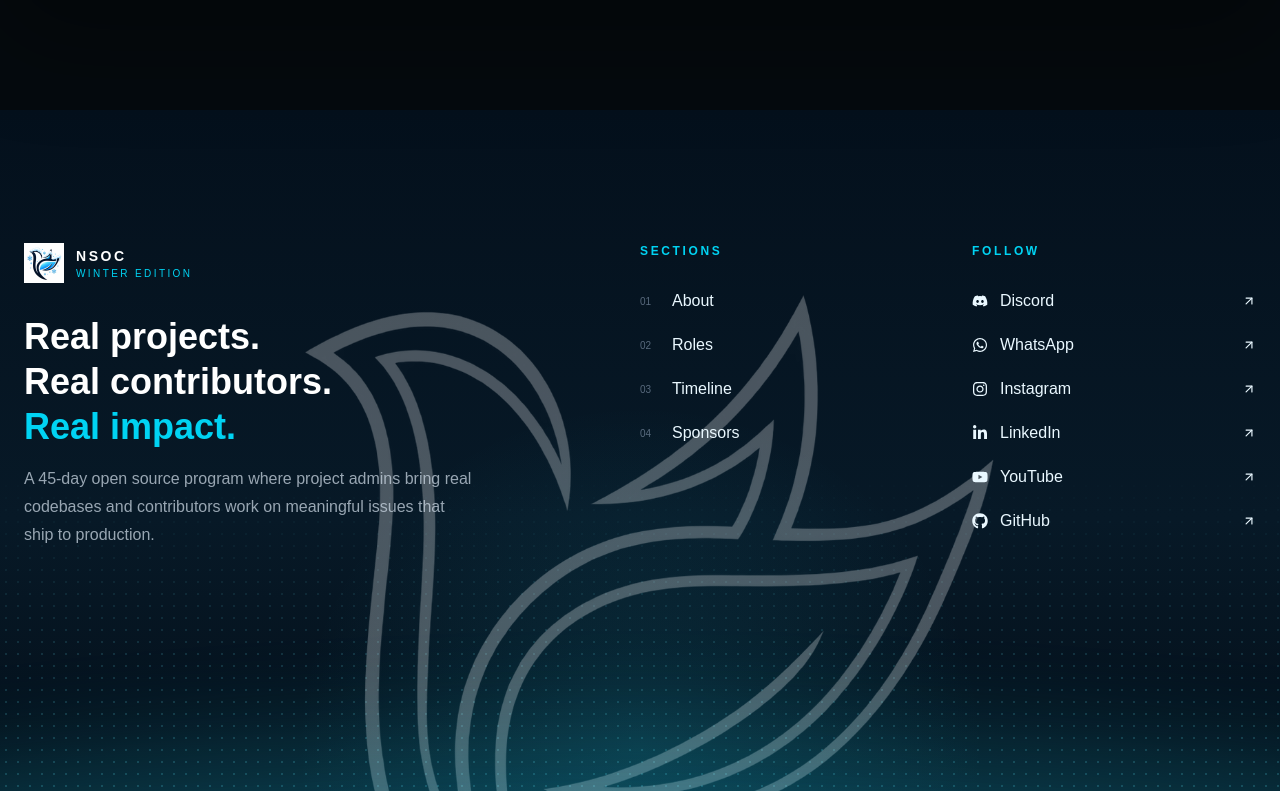
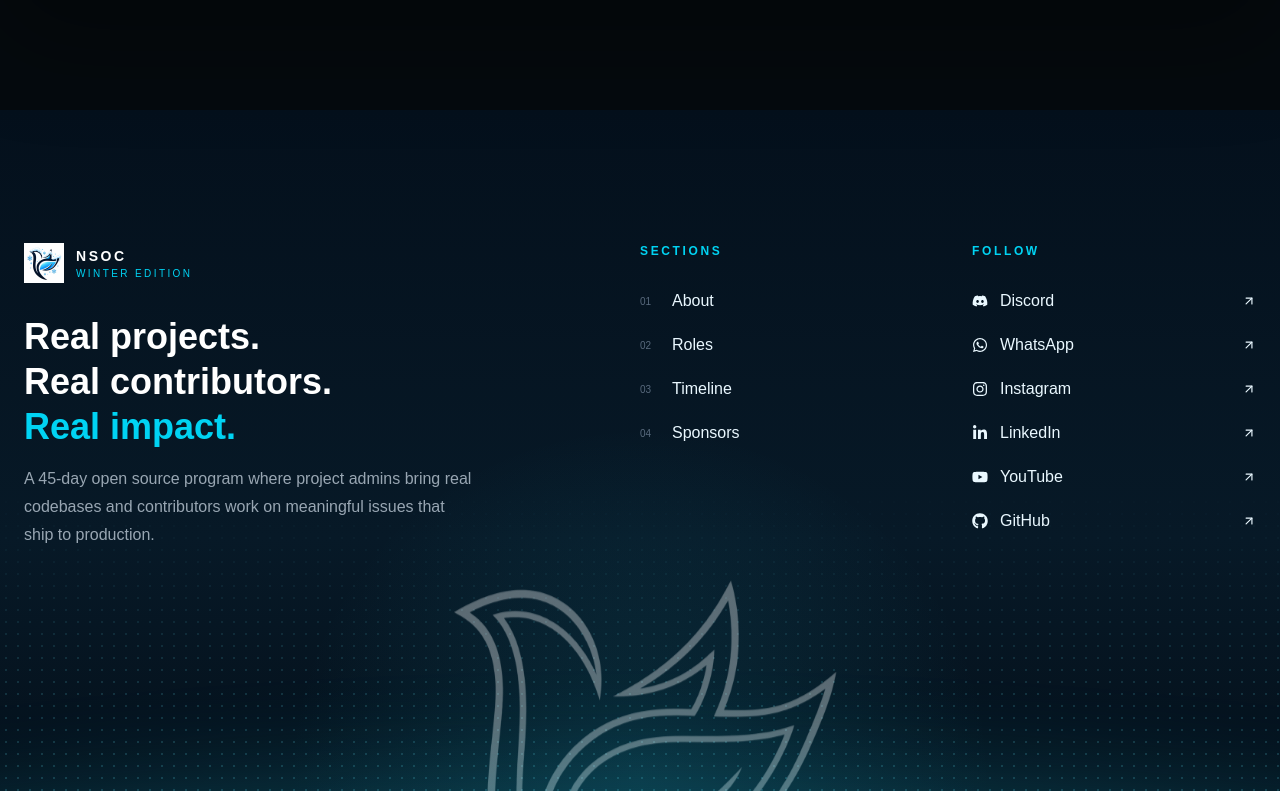
Before and after one commit to NayansiDupare/NSOC, a Next.js app: page / in a window 1280 px wide. Shown: the part 7929-8720 px from the top of the page. Built offline with nearby package versions, Linux system fonts and the light colour scheme.

Commit message:
fix: align footer graphic layers and restore curtain reveal

```diff
--- a/src/app/globals.css
+++ b/src/app/globals.css
@@ -2295,69 +2295,57 @@ textarea:focus-visible {
   position: absolute;
   left: 0;
   right: 0;
-  bottom: calc(var(--footer-rise) - var(--footer-giant-fs) * 0.17);
+  bottom: calc(var(--footer-rise) - 6rem);
+
   z-index: 1;
+
   display: flex;
   justify-content: center;
-  font-size: var(--footer-giant-fs);
-  line-height: 0.8;
+
   pointer-events: none;
   user-select: none;
 }
 
 .nsoc-footer__giant-rise {
   position: relative;
+
+  width: min(30rem, 42vw);
+  aspect-ratio: 1 / 1;
+
   will-change: transform;
   transform: translateZ(0);
 }
 
-.nsoc-footer__giant {
-  position: absolute;
-  left: 0;
-  right: 0;
-  bottom: calc(var(--footer-rise) - 10rem);
-  z-index: 1;
-  display: flex;
-  justify-content: center;
+.nsoc-footer__giant-image,
+.nsoc-footer__giant-fill-mask {
+  position: absolute;
+  inset: 0;
+
+  width: 100%;
+  height: 100%;
+}
+
+.nsoc-footer__giant-image {
+  width: 100%;
+  height: 100%;
+
+  object-fit: contain;
+  object-position: center;
+
   pointer-events: none;
   user-select: none;
 }
 
-.nsoc-footer__giant-rise {
-  position: relative;
-  will-change: transform;
-  transform: translateZ(0);
-}
-
-.nsoc-footer__giant-graphic {
-  width: min(54rem, 72vw);
-  aspect-ratio: 1 / 1;
-}
-
-.nsoc-footer__giant-image {
-  position: absolute;
-  inset: 0;
-  width: 100%;
-  height: 100%;
-  object-fit: contain;
-  user-select: none;
-  pointer-events: none;
-}
-
+.nsoc-footer__giant-fill-mask {
+  overflow: hidden;
+  will-change: clip-path;
+}
 .nsoc-footer__giant-image--outline {
-  opacity: 0.28;
-  filter: drop-shadow(0 0 12px rgba(255, 255, 255, 0.06));
-}
-
-.nsoc-footer__giant-fill-mask {
-  position: absolute;
-  inset: 0;
-  will-change: clip-path;
-  overflow: hidden;
+  opacity: 0.35;
 }
 
 .nsoc-footer__giant-image--solid {
-  filter: drop-shadow(0 0 22px rgba(255, 255, 255, 0.08));
+  opacity: 1;
 }
 /* Reserve the vertical space that the giant wordmark rises into. */
 .nsoc-footer__gap {
@@ -2461,6 +2449,25 @@ textarea:focus-visible {
   .nsoc-footer__bar > :nth-child(3) {
     grid-area: top;
   }
+  .nsoc-footer__giant {
+    bottom: calc(var(--footer-rise) - 7rem);
+  }
+
+  .nsoc-footer__giant-graphic {
+    width: min(26rem, 88vw);
+  }
+
+  .nsoc-footer__gap {
+    min-height: clamp(10rem, 34vw, 16rem);
+  }
+
+  .nsoc-footer__giant-rise {
+    width: min(22rem, 70vw);
+  }
+
+  .nsoc-footer__giant {
+    bottom: calc(var(--footer-rise) - 4.5rem);
+  }
 }
 
 @media (max-height: 499px) and (orientation: landscape) {
@@ -2476,16 +2483,3 @@ textarea:focus-visible {
     clip-path: inset(0 0 0 0) !important;
   }
 }
-@media (max-width: 767px) {
-  .nsoc-footer__giant {
-    bottom: calc(var(--footer-rise) - 7rem);
-  }
-
-  .nsoc-footer__giant-graphic {
-    width: min(26rem, 88vw);
-  }
-
-  .nsoc-footer__gap {
-    min-height: clamp(10rem, 34vw, 16rem);
-  }
-}
--- a/src/components/footer.tsx
+++ b/src/components/footer.tsx
@@ -208,7 +208,7 @@ export default function Footer() {
       <div aria-hidden="true" className="nsoc-footer__dots" />
 
       <div className="nsoc-footer__inner mx-auto max-w-7xl px-6">
-        <div className="grid gap-12 pt-14 md:grid-cols-2 lg:grid-cols-[2fr_1fr_1fr]">
+        <div className="grid gap-12 pt-14 pb-10 md:grid-cols-2 lg:grid-cols-[2fr_1fr_1fr]">
           <div>
             <a href="#top" className="inline-flex items-center gap-3">
               <Image
@@ -328,19 +328,17 @@ export default function Footer() {
           </div>
         </div>
       </div>
-
       <div ref={giantRef} aria-hidden="true" className="nsoc-footer__giant">
         <motion.div
-          className="nsoc-footer__giant-rise nsoc-footer__giant-graphic"
+          className="nsoc-footer__giant-rise"
           style={reduceMotion ? undefined : { y: wordmarkY }}
         >
           <Image
             src="/outline3.png"
             alt=""
-            width={200}
-            height={200}
+            fill
+            sizes="(max-width: 768px) 70vw, 46vw"
             className="nsoc-footer__giant-image nsoc-footer__giant-image--outline"
-            priority
           />
 
           <motion.div
@@ -350,8 +348,8 @@ export default function Footer() {
             <Image
               src="/outline2.png"
               alt=""
-              width={200}
-              height={200}
+              fill
+              sizes="(max-width: 768px) 70vw, 46vw"
               className="nsoc-footer__giant-image nsoc-footer__giant-image--solid"
             />
           </motion.div>
```
